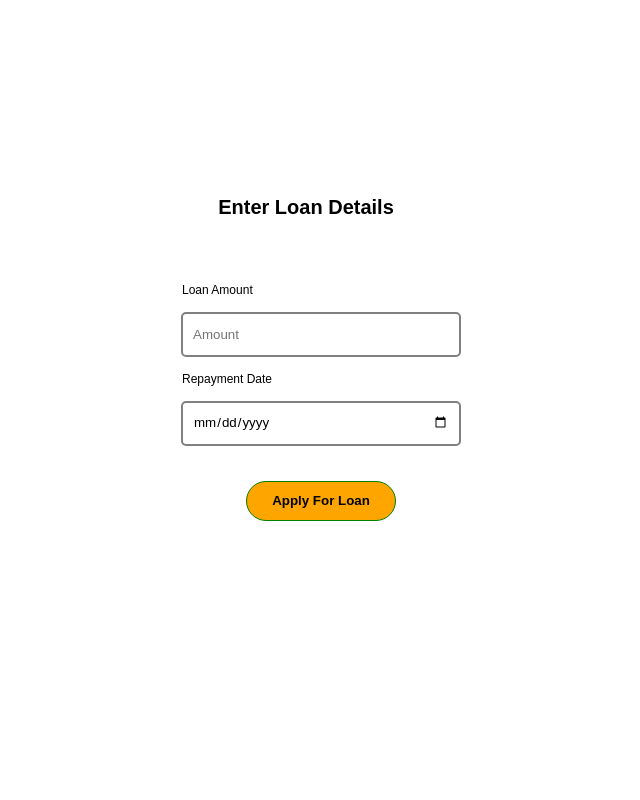
After one commit to AshminJayson/Banking_System, a Flask app: a page that uses templates/loan.html in a window 1280 px wide. The commit adds this page. Shown: the whole page, without its empty margins (334-974 px from the left). Run offline with Flask 2, Linux system fonts and the light colour scheme.

Commit message:
Finished up all basic functionalities

```diff
--- a/main.py
+++ b/main.py
@@ -20,16 +20,16 @@ except:
     print('Connection to the DB has failed')
 
 
-
-
 app = Flask('__name__')
 
 
-
+# Login Page
 
 @app.route("/")
 def login():
     return render_template('login.html', valid='')
+
+# Invalid Login
 
 @app.route("/", methods = ['POST','GET'])
 def loginverify():
@@ -49,8 +49,7 @@ def loginverify():
             return render_template('login.html', valid = 'Invalid Input')
 
 
-
-
+# User Details
 
 @app.route('/<int:accno>')
 def userdetails(accno):
@@ -68,9 +67,14 @@ def userdetails(accno):
 
     return render_template('userdetails.html', bldetails = bldetails, transactions=transactions, investments=investments, loans=loans,accno=accno, name = name[0])
 
+# Transaction Menu
+
 @app.route('/<int:accno>transact')
 def transactPage(accno):
     return render_template('transact.html', accno=accno)
+
+
+# Transaction Routing
 
 @app.route('/<int:accno>transact', methods=['POST'])
 def transact(accno):
@@ -86,6 +90,9 @@ def transact(accno):
             print(err)
 
         return redirect('/' + str(accno))
+
+
+# Opening Investment
 
 @app.route('/<int:accno>openinvestment')
 def investmentpage(accno):
@@ -111,6 +118,8 @@ def investmentopen(accno):
 
     return 'hello'
 
+
+# Closing Investment
 @app.route('/<int:accno>+<int:investmentid>investment', methods = ['POST'])
 def closeinvestment(accno, investmentid):
     if request.method == 'POST':
@@ -118,6 +127,7 @@ def closeinvestment(accno, investmentid):
         curr.execute('commit')
         return redirect('/' + str(accno))
 
+# Closing Loan
 @app.route('/<int:accno>+<int:loanid>loan', methods=['POST'])
 def repayLoan(accno, loanid):
     if request.method == 'POST':
@@ -133,6 +143,29 @@ def repayLoan(accno, loanid):
 
     return 'hello'
 
+#New Loan
+
+@app.route('/<int:accno>loan')
+def loan(accno):
+    return render_template('loan.html', accno=accno)
+
+#Submit Loan
+@app.route('/<int:accno>loan', methods=["POST"])
+def loansanction(accno):
+    amount = request.form["lamount"]
+    rdate = request.form["rdate"]
+    cdate = datetime.today().strftime('%Y-%m-%d')
+
+    try:
+        curr.execute('insert into loans values(null,%s,%s,null,%s,%s,null,null)', [accno, int(amount),cdate,rdate])
+        curr.execute('commit')
+        # redirect('/' + str(accno))
+
+    except mysql.connector.Error as err:
+        print(err)
+
+    return redirect('/' + str(accno))
+
 
 if __name__ == '__main__':
     app.run(debug=True)
--- /dev/null
+++ b/templates/loan.html
@@ -0,0 +1,35 @@
+<!DOCTYPE html>
+<html lang="en">
+<head>
+    <meta charset="UTF-8">
+    <meta http-equiv="X-UA-Compatible" content="IE=edge">
+    <meta name="viewport" content="width=device-width, initial-scale=1.0">
+    <title>Loan</title>
+
+    <link rel="stylesheet" href="/static/styles.css">
+
+    <style>
+        .hero > p {
+            font-weight: bold;
+            font-size: 20px;
+        }
+
+        form {
+            align-items: flex-start;
+        }
+    </style>
+</head>
+<body>
+    <div class="hero">
+        <p>Enter Loan Details</p>
+        <form action="/{{accno}}loan" method="POST">
+            <label for="" style="font-size: 12px; text-align: left; margin-left: 16px;">Loan Amount</label>
+            <input type="int" name="lamount" placeholder="Amount"/>
+            <label for="" style="font-size: 12px; text-align: left; margin-left: 16px;">Repayment Date</label>
+            <input type="date" name="rdate" placeholder="Repayment Date"/>
+            <button type="submit" style="margin-left : 80px; ">Apply For Loan</button>
+        </form>
+
+    </div>
+</body>
+</html>
--- a/templates/userdetails.html
+++ b/templates/userdetails.html
@@ -164,7 +164,7 @@
             <form action="/{{accno}}openinvestment">
                 <button type="submit">New Investment</button>
              </form>
-            <form action="/{{accno}}transact">
+            <form action="/{{accno}}loan">
                 <button type="submit">New Loan</button>
              </form>
         </div>
```
